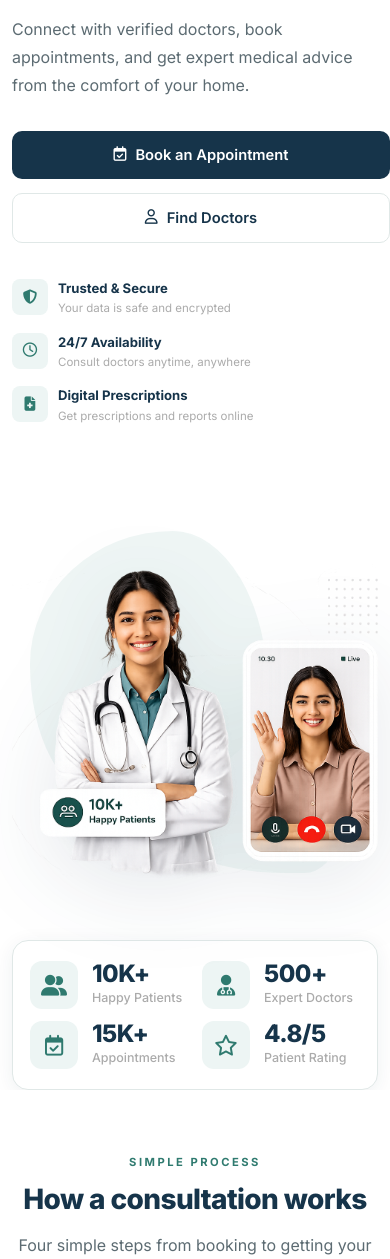
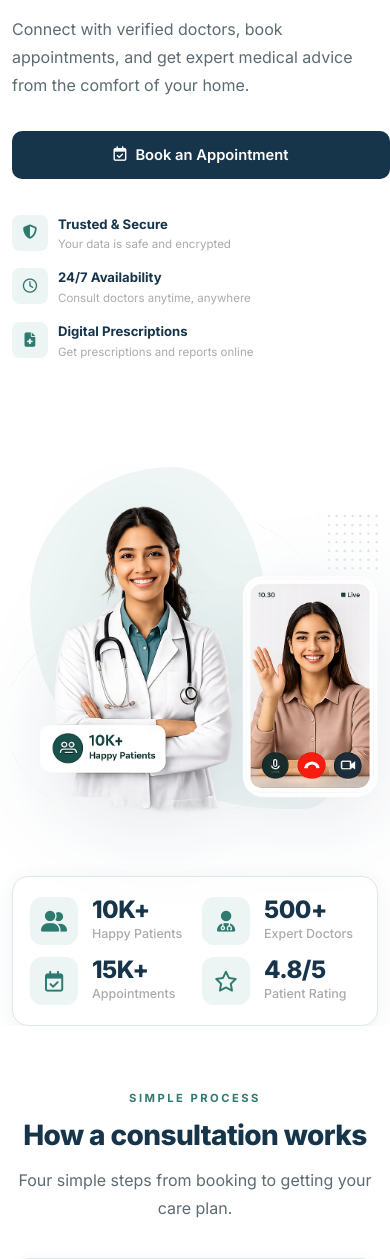
Before and after one commit to alihassan-7861/MediBridge, a Django app: page / in a window 390 px wide. Shown: the part 280-1539 px from the top of the page. Run offline with Django 4.2, Linux system fonts and the light colour scheme.

Commit message:
remove the unecesary section like reviews,services,mobile section and button and navigation adjustments

```diff
--- a/Medibridge/templates/Medibridge/index.html
+++ b/Medibridge/templates/Medibridge/index.html
@@ -3,7 +3,7 @@
 {% endblock %} {% block content %}
 
 <!-- ========== 1. HERO ========== -->
-<section class="mb-hero">
+<section class="mb-hero" id="hero">
   <div class="container">
     <div class="row align-items-center min-vh-hero">
       <div class="col-lg-5 mb-5 mb-lg-0 hero-left">
@@ -20,12 +20,12 @@
           medical advice from the comfort of your home.
         </p>
         <div class="hero-ctas">
-          <a href="#" class="btn-hero-primary">
+          <a href="#doctors" class="btn-hero-primary">
             <i class="fa-regular fa-calendar-check"></i> Book an Appointment
           </a>
-          <a href="#" class="btn-hero-outline">
+          <!-- <a href="#" class="btn-hero-outline">
             <i class="fa-regular fa-user"></i> Find Doctors
-          </a>
+          </a> -->
         </div>
         <div class="hero-trust-row">
           <div class="hero-trust-item">
@@ -152,7 +152,7 @@
 <!-- ========== 2. TRUST BAR — Image 2 ========== -->
 
 <!-- ========== 3. HOW IT WORKS — Image 1 ========== -->
-<section class="mb-how">
+<section class="mb-how" id="how-it-works">
   <div class="container">
     <div class="text-center mb-section-header">
       <p class="mb-eyebrow">SIMPLE PROCESS</p>
@@ -263,7 +263,7 @@
 </section>
 
 <!-- ========== 4. SERVICES — Image 3 ========== -->
-<section class="mb-services">
+<!-- <section class="mb-services">
   <div class="container">
     <div class="text-center mb-section-header">
       <p class="mb-eyebrow">OUR SERVICES</p>
@@ -412,10 +412,10 @@
       </div>
     </div>
   </div>
-</section>
+</section> -->
 
 <!-- ========== 5. DOCTORS — Image 4 ========== -->
-<section class="mb-doctors">
+<section class="mb-doctors" id="doctors">
   <div class="container">
     <div class="text-center mb-section-header">
       <p class="mb-eyebrow">OUR DOCTORS</p>
@@ -561,7 +561,7 @@
 </section>
 
 <!-- ========== 6. TESTIMONIALS — Image 5 ========== -->
-<section class="mb-testimonials">
+<!-- <section class="mb-testimonials">
   <div class="container">
     <div class="text-center mb-section-header">
       <p class="mb-eyebrow">PATIENT STORIES</p>
@@ -658,7 +658,7 @@
       </div>
     </div>
   </div>
-</section>
+</section> -->
 
 <!-- ========== 7. STATS — Image 6 ========== -->
 <section class="mb-stats">
@@ -701,7 +701,7 @@
 </section>
 
 <!-- ========== 8. APP — Image 7 ========== -->
-<section class="mb-app">
+<!-- <section class="mb-app">
   <div class="container">
     <div class="row align-items-center">
       <div class="col-lg-6 mb-5 mb-lg-0">
@@ -737,7 +737,6 @@
             </div>
           </a>
         </div>
-        <!-- App features row -->
         <div class="mb-app-feature-row">
           <div class="mb-app-feature">
             <div class="mb-app-feature-icon">
@@ -787,10 +786,10 @@
       </div>
     </div>
   </div>
-</section>
+</section> -->
 
 <!-- ========== 9. BLOG — Image 8 ========== -->
-<section class="mb-blog">
+<section class="mb-blog" id="blogs">
   <div class="container">
     <div class="text-center mb-section-header">
       <p class="mb-eyebrow">
--- a/Medibridge/templates/Medibridge/partials/footer.html
+++ b/Medibridge/templates/Medibridge/partials/footer.html
@@ -4,8 +4,10 @@
   <div class="container">
     <!-- Top Footer -->
     <div class="row g-4 mb-footer-top">
+
       <!-- Brand Column -->
       <div class="col-lg-4 col-md-6">
+
         <div class="mb-footer-brand mb-3">Medibridge</div>
         <p class="mb-footer-desc">
           Connecting patients to licensed doctors across Pakistan, UK, and UAE.
@@ -45,27 +47,34 @@
         <h6 class="mb-footer-heading">Platform</h6>
         <ul class="mb-footer-links">
           <li>
-            <a href="#"><i class="fa-solid fa-stethoscope"></i> Services</a>
+            <a href="#hero"><i class="fa-solid fa-stethoscope"></i> Home</a>
           </li>
           <li>
-            <a href="#"
-              ><i class="fa-solid fa-user-doctor"></i> Find a Doctor</a
+            <a href="#how-it-works"
+              ><i class="fa-solid fa-circle-info"></i> How It Works</a
             >
           </li>
           <li>
-            <a href="#"><i class="fa-solid fa-tag"></i> Pricing</a>
+            <a href="#doctors"
+              ><i class="fa-solid fa-user-doctor"></i> Our Doctors</a
+            >
           </li>
           <li>
-            <a href="#"><i class="fa-solid fa-circle-info"></i> How It Works</a>
+            <a href="#blogs"
+              ><i class="fa-solid fa-newspaper"></i> Health Articles</a
+            >
           </li>
+
           <li>
-            <a href="#"><i class="fa-solid fa-calendar-check"></i> Book Now</a>
+            <a href="#doctors"
+              ><i class="fa-solid fa-calendar-check"></i> Book Now</a
+            >
           </li>
         </ul>
       </div>
 
       <!-- Company Links -->
-      <div class="col-lg-2 col-md-3 col-6">
+      <!-- <div class="col-lg-2 col-md-3 col-6">
         <h6 class="mb-footer-heading">Company</h6>
         <ul class="mb-footer-links">
           <li>
@@ -84,10 +93,10 @@
             <a href="#"><i class="fa-solid fa-envelope"></i> Contact</a>
           </li>
         </ul>
-      </div>
+      </div> -->
 
       <!-- Legal Links -->
-      <div class="col-lg-2 col-md-3 col-6">
+      <!-- <div class="col-lg-2 col-md-3 col-6">
         <h6 class="mb-footer-heading">Legal</h6>
         <ul class="mb-footer-links">
           <li>
@@ -109,7 +118,7 @@
             <a href="#"><i class="fa-solid fa-lock"></i> GDPR</a>
           </li>
         </ul>
-      </div>
+      </div> -->
 
       <!-- Regulated By -->
       <div class="col-lg-2 col-md-3 col-6">
@@ -120,21 +129,21 @@
           </li>
           <li>
             <a href="#"
-              ><i class="fa-solid fa-circle-check"></i> PMDC (Pakistan)</a
+              ><i class="fa-solid fa-circle-check"></i> MMFH (Pakistan)</a
             >
           </li>
           <li>
-            <a href="#"><i class="fa-solid fa-circle-check"></i> DHA (UAE)</a>
+            <a href="#"><i class="fa-solid fa-circle-check"></i> MAYO (Pakistan)</a>
           </li>
           <li>
-            <a href="#"><i class="fa-solid fa-circle-check"></i> CQC (UK)</a>
+            <a href="#"><i class="fa-solid fa-circle-check"></i> AL NOOR (Pakistan)</a>
           </li>
         </ul>
       </div>
     </div>
 
     <!-- Emergency Disclaimer -->
-    <div class="mb-footer-emergency">
+    <!-- <div class="mb-footer-emergency">
       <i class="fa-solid fa-triangle-exclamation mb-emergency-icon"></i>
       <span>
         <strong>Emergency Notice:</strong> Medibridge is not for medical
@@ -142,7 +151,7 @@
         services immediately — UK: <strong>999</strong> &nbsp;|&nbsp; Pakistan:
         <strong>115</strong> &nbsp;|&nbsp; UAE: <strong>998</strong>
       </span>
-    </div>
+    </div> -->
     <hr />
     <!-- Bottom Footer -->
     <div class="mb-footer-bottom">
--- a/Medibridge/templates/Medibridge/partials/navbar.html
+++ b/Medibridge/templates/Medibridge/partials/navbar.html
@@ -12,11 +12,10 @@
       <div>
         <p style="color: #2f7a6f">
           Medi<span style="color: #16344a">Bridge</span>
-          <span class="navbar-brand-tagline" style="color:#5C6B72;">
-          Bridging Health, Connecting Lives</span
-        >
+          <span class="navbar-brand-tagline" style="color: #5c6b72">
+            Bridging Health, Connecting Lives</span
+          >
         </p>
-
       </div>
     </a>
 
@@ -33,19 +32,30 @@
     <!-- Nav Links -->
     <div class="collapse navbar-collapse" id="navMenu">
       <ul class="navbar-nav mx-auto gap-lg-1">
-        <li class="nav-item"><a class="nav-link active" href="#">Home</a></li>
-        <li class="nav-item"><a class="nav-link" href="#">Find Doctors</a></li>
-        <li class="nav-item"><a class="nav-link" href="#">Services</a></li>
-        <li class="nav-item"><a class="nav-link" href="#">How It Works</a></li>
-        <li class="nav-item"><a class="nav-link" href="#">Pricing</a></li>
+        <li class="nav-item">
+          <a class="nav-link active" href="#hero">Home</a>
+        </li>
+        <!-- <li class="nav-item"><a class="nav-link" href="#">Find Doctors</a></li> -->
+        <!-- <li class="nav-item"><a class="nav-link" href="#">Services</a></li> -->
+        <li class="nav-item">
+          <a class="nav-link" href="#how-it-works">How It Works</a>
+        </li>
+        <!-- <li class="nav-item"><a class="nav-link" href="#">Pricing</a></li>
         <li class="nav-item"><a class="nav-link" href="#">About Us</a></li>
-        <li class="nav-item"><a class="nav-link" href="#">Contact</a></li>
+        <li class="nav-item"><a class="nav-link" href="#">Contact</a></li> -->
+        <li class="nav-item">
+          <a class="nav-link" href="#doctors">Our Doctors</a>
+        </li>
+        <li class="nav-item">
+          <a class="nav-link" href="#blogs">Health Articles</a>
+        </li>
       </ul>
 
       <!-- Auth Buttons -->
       <div class="d-flex gap-2 mt-3 mt-lg-0 align-items-center">
-        <a href="#" class="btn-login">Login</a>
-        <a href="#" class="btn-book">Sign Up</a>
+        <!-- <a href="#" class="btn-login">Login</a>
+        <a href="#" class="btn-book">Sign Up</a> -->
+        <a href="#doctors" class="btn-book">Book Now</a>
       </div>
     </div>
   </div>
```
